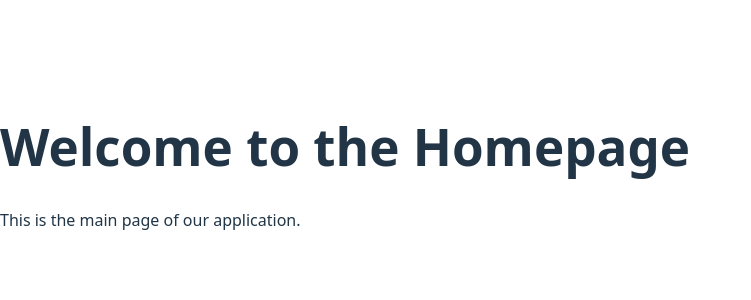
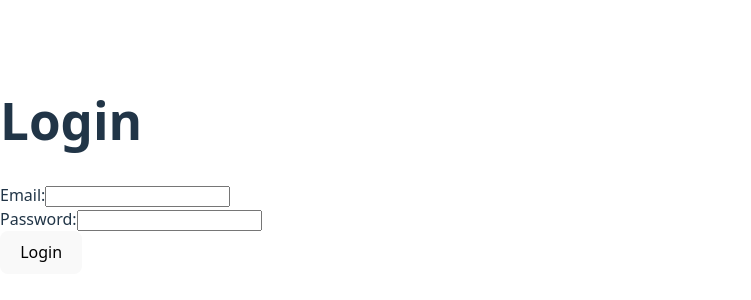
Before and after one commit to Ryan-inspires24/study-companion-vercel-app, a React (Vite) app: page / in a window 1280 px wide. Shown: the part 234-534 px from the top of the page, without its empty margins (0-751 px from the left). Built offline with nearby package versions, Linux system fonts and the light colour scheme.

Commit message:
Added login feature for web application

```diff
--- a/package.json
+++ b/package.json
@@ -10,6 +10,10 @@
     "preview": "vite preview"
   },
   "dependencies": {
+    "cors": "^2.8.5",
+    "express": "^5.1.0",
+    "firebase": "^11.9.1",
+    "firebase-admin": "^13.4.0",
     "react": "^19.1.0",
     "react-dom": "^19.1.0",
     "react-router-dom": "^7.6.2"
--- a/src/App.jsx
+++ b/src/App.jsx
@@ -1,18 +1,55 @@
-import React from "react";
-import { BrowserRouter as Router, Routes, Route } from "react-router-dom";
-import Homepage from "./pages/Homepage";
-import QuizPage from "./pages/QuizPage";
-import Profile from "./pages/Profile";
+import React, {useState} from 'react';
+import { login } from './auth';
 
 function App(){
-  return (
-    <Router>
-      <Routes>
-        <Route path='/' element={<Homepage />} />
-        <Route path='/quiz' element={<QuizPage />} />
-        <Route path='/profile' element={<Profile />} />
-      </Routes>
-    </Router>
+  const [email, setEmail] = useState('');
+  const [password, setPassword] = useState('');
+  const [message, setMessage] = useState('');
+  const [isLoggedIn, setIsLoggedIn] = useState(false);
+
+  const handleLogin = async (event) => {
+    event.preventDefault();
+
+    const user = await login(email, password);
+    if (user){
+      setIsLoggedIn(true);
+      setMessage(`Login successful! Welcome back ${user.email}`);
+    } else {
+      setMessage('Login failed. Please check your credentials.')
+    }
+  }
+
+  return  (
+    <div>
+      <h1>Login</h1>
+
+      { !isLoggedIn && (
+        <form onSubmit={handleLogin}>
+          <div>
+            <label>Email:</label>
+            <input
+              type="email"
+              value={email}
+              onChange={(e) => setEmail(e.target.value)}
+              required
+            />
+          </div>
+          <div>
+            <label>Password:</label>
+            <input
+              type="password"
+              value={password}
+              onChange={(e) => setPassword(e.target.value)}
+              required
+            />
+          </div>
+          <button type="submit">Login</button>
+        </form>
+      )}
+      { message !== '' && (
+        <p>{message}</p>
+      )}
+    </div>
   )
 }
 
--- /dev/null
+++ b/src/auth.js
@@ -0,0 +1,15 @@
+import {signInWithEmailAndPassword} from "firebase/auth";
+import {auth} from "./firebaseConfig.js";
+
+export async function login(email, password) {
+    let user = null;
+
+    try {
+        const userCredential = await signInWithEmailAndPassword(auth, email, password);
+        user = userCredential.user;
+    } catch (error) {
+        console.error("Login Failed:", error.message);
+    }
+
+    return user;
+}
--- /dev/null
+++ b/src/firebaseConfig.js
@@ -0,0 +1,20 @@
+import { initializeApp } from "firebase/app";
+import { getAuth, createUserWithEmailAndPassword, signInWithEmailAndPassword } from "firebase/auth";
+import { getAnalytics } from "firebase/analytics";
+
+const firebaseConfig = {
+  apiKey: "AIzaSyAMzVoxzc7mkP8AMJVXqzCGVkzm_3d7lKg",
+  authDomain: "gce-study-companion.firebaseapp.com",
+  projectId: "gce-study-companion",
+  storageBucket: "gce-study-companion.firebasestorage.app",
+  messagingSenderId: "845951616251",
+  appId: "1:845951616251:web:5826deba18c810a2c55c5e",
+  measurementId: "G-Y9TZZ4B8YX"
+};
+
+
+const app = initializeApp(firebaseConfig);
+export  const auth = getAuth(app);
+export {createUserWithEmailAndPassword, signInWithEmailAndPassword};
+
+const analytics = getAnalytics(app);
```
Also changed, not shown: src/server.js (added, +20 -0 lines), 1 other file (tests, documents, lock files or other folders).
